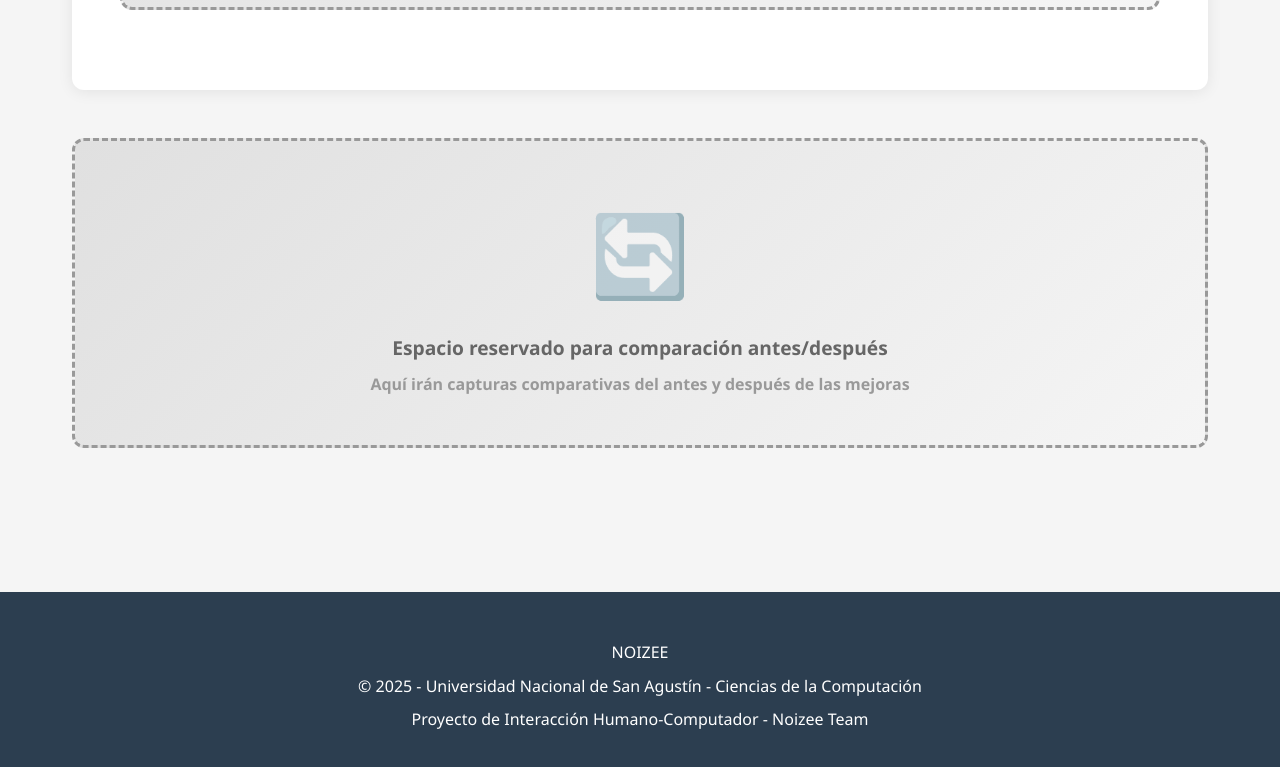
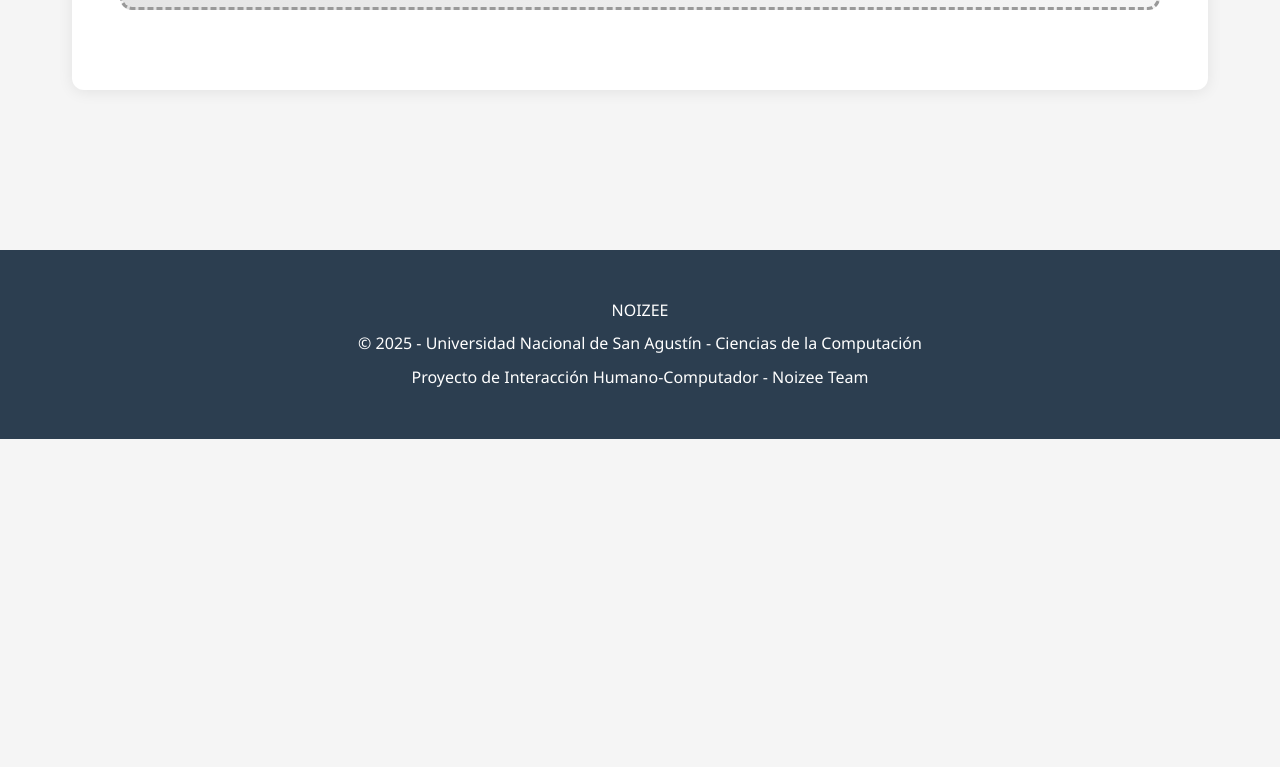
Before and after one commit to JoaoMax/Proyecto-HCI---Noizee, a plain HTML site: page juego.html in a window 1280 px wide. Shown: the part 4036-4803 px from the top of the page. After the commit the page ends 4475 px from the top, so only its background shows below. Drawn offline with Linux system fonts and the light colour scheme.

Commit message:
Update juego.html

```diff
--- a/juego.html
+++ b/juego.html
@@ -537,12 +537,6 @@
                 <p style="font-size: 1rem; color: #999; margin-top: 0.5rem;">Aquí irán capturas de pantalla de las sesiones de prueba</p>
             </div>
         </section>
-            <!-- Placeholder para comparación visual -->
-            <div class="image-placeholder" style="margin-top: 2rem;">
-                <div class="image-placeholder-icon">🔄</div>
-                <p>Espacio reservado para comparación antes/después</p>
-                <p style="font-size: 1rem; color: #999; margin-top: 0.5rem;">Aquí irán capturas comparativas del antes y después de las mejoras</p>
-            </div>
         </section>
     </div>
 
```
